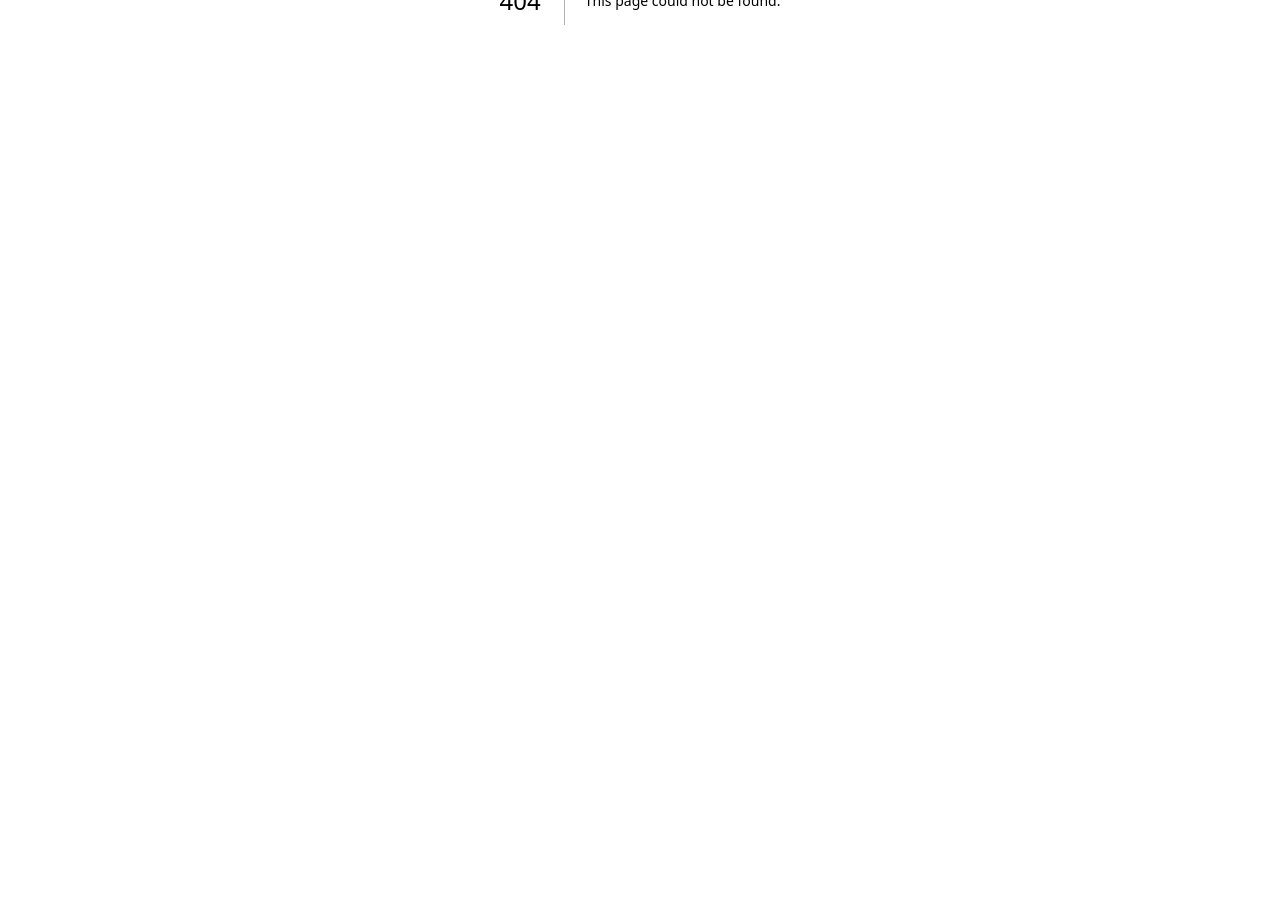
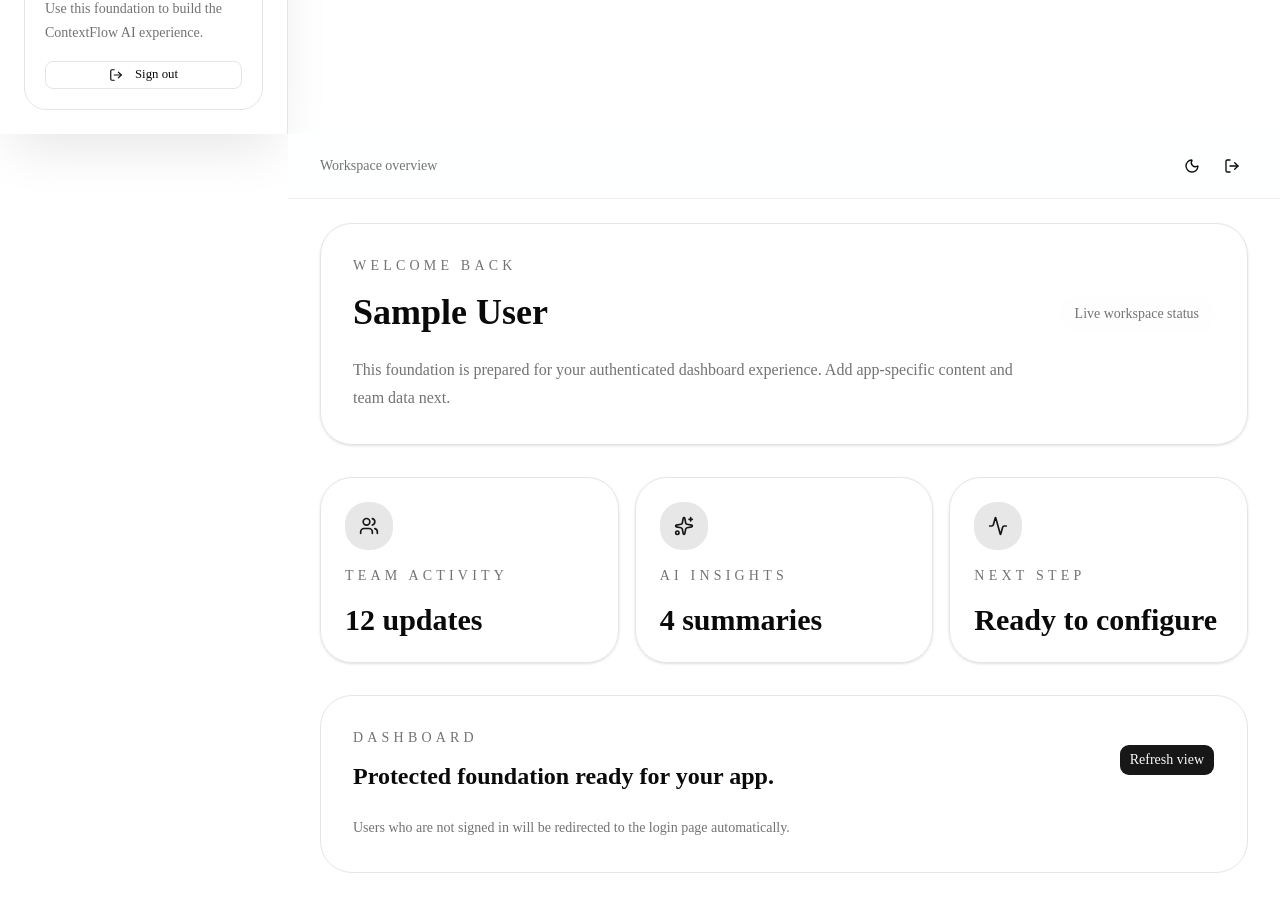
Before and after one commit to RyanAbir/ContextFlow-AI, a Next.js app: page /dashboard in a window 1280 px wide. Before the commit this address had no page. Shown: the part 400-1312 px from the top of the page. Before the commit the page ends 800 px from the top, so only its background shows below. Built offline with nearby package versions, Linux system fonts and the light colour scheme; no server answers; sample sign-in values are in the browser's storage.

Commit message:
feat: build protected dashboard shell

```diff
--- a/package.json
+++ b/package.json
@@ -11,6 +11,7 @@
   "dependencies": {
     "class-variance-authority": "^0.7.1",
     "clsx": "^2.1.1",
+    "firebase": "^12.13.0",
     "lucide-react": "^1.16.0",
     "next": "16.2.6",
     "next-themes": "^0.4.6",
--- /dev/null
+++ b/src/app/dashboard/page.tsx
@@ -0,0 +1,88 @@
+"use client"
+
+import { useEffect } from "react"
+import { useRouter } from "next/navigation"
+import { Activity, Sparkles, Users } from "lucide-react"
+import { Button } from "@/components/ui/button"
+import { Card } from "@/components/ui/card"
+import { DashboardShell } from "@/components/layout/dashboard-shell"
+import { useAuth } from "@/context/auth-context"
+
+export default function DashboardPage() {
+  const router = useRouter()
+  const { user, loading } = useAuth()
+
+  useEffect(() => {
+    if (!loading && !user) {
+      router.replace("/login")
+    }
+  }, [loading, router, user])
+
+  if (loading || !user) {
+    return (
+      <div className="min-h-screen bg-background px-4 py-16 text-center text-foreground sm:px-6 lg:px-8">
+        <p className="text-lg font-medium text-muted-foreground">Loading dashboard...</p>
+      </div>
+    )
+  }
+
+  return (
+    <DashboardShell>
+      <div className="space-y-8">
+        <div className="rounded-[2rem] border border-border bg-card/95 p-8 shadow-sm shadow-black/10">
+          <div className="flex flex-col gap-4 sm:flex-row sm:items-end sm:justify-between">
+            <div>
+              <p className="text-sm uppercase tracking-[0.3em] text-muted-foreground">Welcome back</p>
+              <h1 className="mt-4 text-3xl font-semibold text-foreground sm:text-4xl">
+                {user.displayName ?? user.email ?? "Your dashboard"}
+              </h1>
+            </div>
+            <div className="rounded-3xl bg-muted/10 px-4 py-2 text-sm text-muted-foreground">
+              Live workspace status
+            </div>
+          </div>
+          <p className="mt-6 max-w-2xl text-base leading-7 text-muted-foreground">
+            This foundation is prepared for your authenticated dashboard experience. Add app-specific content and team data next.
+          </p>
+        </div>
+
+        <div className="grid gap-4 xl:grid-cols-3">
+          <Card className="space-y-4">
+            <div className="inline-flex h-12 w-12 items-center justify-center rounded-3xl bg-primary/10 text-primary">
+              <Users className="h-5 w-5" />
+            </div>
+            <p className="text-sm uppercase tracking-[0.3em] text-muted-foreground">Team activity</p>
+            <p className="text-3xl font-semibold text-foreground">12 updates</p>
+          </Card>
+          <Card className="space-y-4">
+            <div className="inline-flex h-12 w-12 items-center justify-center rounded-3xl bg-primary/10 text-primary">
+              <Sparkles className="h-5 w-5" />
+            </div>
+            <p className="text-sm uppercase tracking-[0.3em] text-muted-foreground">AI insights</p>
+            <p className="text-3xl font-semibold text-foreground">4 summaries</p>
+          </Card>
+          <Card className="space-y-4">
+            <div className="inline-flex h-12 w-12 items-center justify-center rounded-3xl bg-primary/10 text-primary">
+              <Activity className="h-5 w-5" />
+            </div>
+            <p className="text-sm uppercase tracking-[0.3em] text-muted-foreground">Next step</p>
+            <p className="text-3xl font-semibold text-foreground">Ready to configure</p>
+          </Card>
+        </div>
+
+        <div className="rounded-[2rem] border border-border bg-background/80 p-8">
+          <div className="flex flex-col gap-4 sm:flex-row sm:items-center sm:justify-between">
+            <div>
+              <p className="text-sm uppercase tracking-[0.3em] text-muted-foreground">Dashboard</p>
+              <h2 className="mt-3 text-2xl font-semibold text-foreground">Protected foundation ready for your app.</h2>
+            </div>
+            <Button onClick={() => router.push("/dashboard")}>Refresh view</Button>
+          </div>
+          <p className="mt-6 text-sm leading-6 text-muted-foreground">
+            Users who are not signed in will be redirected to the login page automatically.
+          </p>
+        </div>
+      </div>
+    </DashboardShell>
+  )
+}
--- a/src/app/layout.tsx
+++ b/src/app/layout.tsx
@@ -2,6 +2,7 @@ import type { Metadata } from "next"
 import { Geist, Geist_Mono } from "next/font/google"
 import "./globals.css"
 import { ThemeProvider } from "@/components/theme-provider"
+import { AuthProvider } from "@/context/auth-context"
 
 const geistSans = Geist({
   variable: "--font-geist-sans",
@@ -29,7 +30,9 @@ export default function RootLayout({
       className={`${geistSans.variable} ${geistMono.variable} h-full antialiased`}
     >
       <body className="min-h-full bg-background font-sans text-foreground">
-        <ThemeProvider>{children}</ThemeProvider>
+        <ThemeProvider>
+          <AuthProvider>{children}</AuthProvider>
+        </ThemeProvider>
       </body>
     </html>
   )
--- /dev/null
+++ b/src/app/login/page.tsx
@@ -0,0 +1,63 @@
+"use client"
+
+import { useEffect, useState } from "react"
+import { useRouter } from "next/navigation"
+import { LogIn } from "lucide-react"
+import { Button } from "@/components/ui/button"
+import { useAuth } from "@/context/auth-context"
+
+export default function LoginPage() {
+  const router = useRouter()
+  const { user, loading, signInWithGoogle } = useAuth()
+  const [isSubmitting, setIsSubmitting] = useState(false)
+
+  useEffect(() => {
+    if (!loading && user) {
+      router.replace("/dashboard")
+    }
+  }, [loading, router, user])
+
+  const handleLogin = async () => {
+    setIsSubmitting(true)
+
+    try {
+      await signInWithGoogle()
+      router.replace("/dashboard")
+    } catch (error) {
+      console.error("Google sign-in failed", error)
+    } finally {
+      setIsSubmitting(false)
+    }
+  }
+
+  return (
+    <div className="min-h-screen bg-background px-4 py-16 text-foreground sm:px-6 lg:px-8">
+      <div className="mx-auto max-w-3xl rounded-[2rem] border border-border bg-card/95 p-10 shadow-2xl shadow-black/10">
+        <div className="space-y-6 text-center">
+          <p className="text-sm uppercase tracking-[0.3em] text-muted-foreground">ContextFlow AI</p>
+          <h1 className="text-4xl font-semibold tracking-tight text-foreground sm:text-5xl">
+            Sign in and continue building contextual AI workflows.
+          </h1>
+          <p className="mx-auto max-w-2xl text-base leading-7 text-muted-foreground">
+            Securely log in with Google to access your dashboard and get started with ContextFlow AI.
+          </p>
+        </div>
+
+        <div className="mt-12 flex flex-col items-center gap-4">
+          <Button
+            size="lg"
+            onClick={handleLogin}
+            disabled={isSubmitting || loading}
+            className="w-full max-w-sm"
+          >
+            <LogIn className="mr-2 h-4 w-4" />
+            {isSubmitting ? "Signing in..." : "Continue with Google"}
+          </Button>
+          <p className="text-sm text-muted-foreground">
+            Use your Google account to access the secure ContextFlow AI workspace.
+          </p>
+        </div>
+      </div>
+    </div>
+  )
+}
--- a/src/components/layout/sidebar.tsx
+++ b/src/components/layout/sidebar.tsx
@@ -1,10 +1,11 @@
 "use client"
 
 import Link from "next/link"
-import { X } from "lucide-react"
+import { LogOut, X } from "lucide-react"
 import { Button } from "@/components/ui/button"
 import { cn } from "@/lib/utils"
 import { sidebarNav } from "@/lib/site"
+import { useAuth } from "@/context/auth-context"
 
 interface SidebarProps {
   open: boolean
@@ -12,6 +13,8 @@ interface SidebarProps {
 }
 
 export function Sidebar({ open, onClose }: SidebarProps) {
+  const { user, logout } = useAuth()
+
   return (
     <>
       <div
@@ -58,11 +61,25 @@ export function Sidebar({ open, onClose }: SidebarProps) {
           ))}
         </nav>
 
-        <div className="mt-auto rounded-3xl border border-border bg-card p-5">
-          <p className="text-sm font-semibold text-foreground">Launch ready</p>
-          <p className="mt-2 text-sm leading-6 text-muted-foreground">
-            Use this foundation to build the ContextFlow AI experience.
-          </p>
+        <div className="mt-auto space-y-4 rounded-3xl border border-border bg-card p-5">
+          <div>
+            <p className="text-sm font-semibold text-foreground">Launch ready</p>
+            <p className="mt-2 text-sm leading-6 text-muted-foreground">
+              Use this foundation to build the ContextFlow AI experience.
+            </p>
+          </div>
+          {user ? (
+            <Button
+              variant="outline"
+              size="sm"
+              className="w-full"
+              onClick={logout}
+              aria-label="Logout"
+            >
+              <LogOut className="mr-2 h-4 w-4" />
+              Sign out
+            </Button>
+          ) : null}
         </div>
       </aside>
     </>
--- a/src/components/layout/top-navbar.tsx
+++ b/src/components/layout/top-navbar.tsx
@@ -1,14 +1,17 @@
 "use client"
 
-import { Menu } from "lucide-react"
+import { LogOut, Menu } from "lucide-react"
 import { Button } from "@/components/ui/button"
 import { ThemeToggle } from "@/components/ui/theme-toggle"
+import { useAuth } from "@/context/auth-context"
 
 interface TopNavbarProps {
   onMobileMenuToggle: () => void
 }
 
 export function TopNavbar({ onMobileMenuToggle }: TopNavbarProps) {
+  const { user, logout } = useAuth()
+
   return (
     <header className="sticky top-0 z-20 border-b border-border/70 bg-background/90 backdrop-blur-xl">
       <div className="mx-auto flex max-w-7xl items-center justify-between gap-3 px-4 py-4 md:px-8">
@@ -28,6 +31,16 @@ export function TopNavbar({ onMobileMenuToggle }: TopNavbarProps) {
 
         <div className="flex items-center gap-2">
           <ThemeToggle />
+          {user ? (
+            <Button
+              variant="ghost"
+              size="icon"
+              onClick={logout}
+              aria-label="Logout"
+            >
+              <LogOut className="h-4 w-4" />
+            </Button>
+          ) : null}
         </div>
       </div>
     </header>
--- /dev/null
+++ b/src/context/auth-context.tsx
@@ -0,0 +1,82 @@
+"use client"
+
+import { createContext, useCallback, useContext, useEffect, useMemo, useState } from "react"
+import type { ReactNode } from "react"
+import {
+  GoogleAuthProvider,
+  onAuthStateChanged,
+  signInWithPopup,
+  signOut,
+  type User,
+} from "firebase/auth"
+import { auth } from "@/lib/firebase"
+
+type AuthContextValue = {
+  user: User | null
+  loading: boolean
+  signInWithGoogle: () => Promise<void>
+  logout: () => Promise<void>
+}
+
+const AuthContext = createContext<AuthContextValue | undefined>(undefined)
+
+export function AuthProvider({ children }: { children: ReactNode }) {
+  const [user, setUser] = useState<User | null>(null)
+  const [loading, setLoading] = useState<boolean>(Boolean(auth))
+
+  useEffect(() => {
+    if (!auth) {
+      return
+    }
+
+    const unsubscribe = onAuthStateChanged(auth, (currentUser) => {
+      setUser(currentUser)
+      setLoading(false)
+    })
+
+    return unsubscribe
+  }, [])
+
+  const signInWithGoogle = useCallback(async () => {
+    if (!auth) {
+      throw new Error("Firebase auth is not initialized")
+    }
+
+    setLoading(true)
+    const provider = new GoogleAuthProvider()
+
+    try {
+      await signInWithPopup(auth, provider)
+    } finally {
+      setLoading(false)
+    }
+  }, [])
+
+  const logout = useCallback(async () => {
+    if (!auth) {
+      throw new Error("Firebase auth is not initialized")
+    }
+
+    setLoading(true)
+    try {
+      await signOut(auth)
+    } finally {
+      setLoading(false)
+    }
+  }, [])
+
+  const value = useMemo(
+    () => ({ user, loading, signInWithGoogle, logout }),
+    [user, loading, signInWithGoogle, logout]
+  )
+
+  return <AuthContext.Provider value={value}>{children}</AuthContext.Provider>
+}
+
+export function useAuth() {
+  const context = useContext(AuthContext)
+  if (!context) {
+    throw new Error("useAuth must be used within AuthProvider")
+  }
+  return context
+}
--- /dev/null
+++ b/src/lib/firebase.ts
@@ -0,0 +1,21 @@
+import { getApps, getApp, initializeApp, type FirebaseApp } from "firebase/app"
+import { getAuth, type Auth } from "firebase/auth"
+
+const firebaseConfig = {
+  apiKey: process.env.NEXT_PUBLIC_FIREBASE_API_KEY ?? "",
+  authDomain: process.env.NEXT_PUBLIC_FIREBASE_AUTH_DOMAIN ?? "",
+  projectId: process.env.NEXT_PUBLIC_FIREBASE_PROJECT_ID ?? "",
+  storageBucket: process.env.NEXT_PUBLIC_FIREBASE_STORAGE_BUCKET ?? "",
+  messagingSenderId: process.env.NEXT_PUBLIC_FIREBASE_MESSAGING_SENDER_ID ?? "",
+  appId: process.env.NEXT_PUBLIC_FIREBASE_APP_ID ?? "",
+}
+
+let app: FirebaseApp | undefined
+let auth: Auth | undefined
+
+if (typeof window !== "undefined" && firebaseConfig.apiKey) {
+  app = !getApps().length ? initializeApp(firebaseConfig) : getApp()
+  auth = getAuth(app)
+}
+
+export { auth }
```
Also changed, not shown: 1 other file (tests, documents, lock files or other folders).
